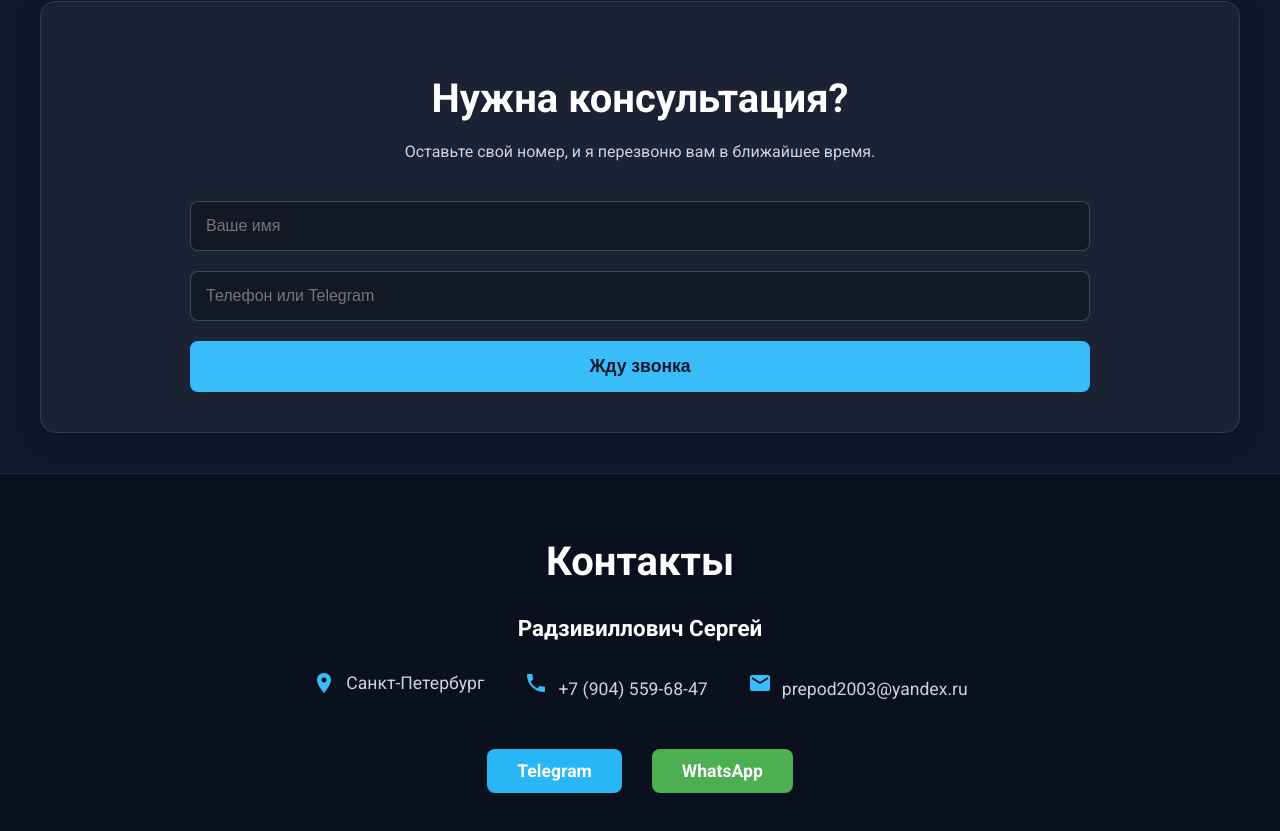
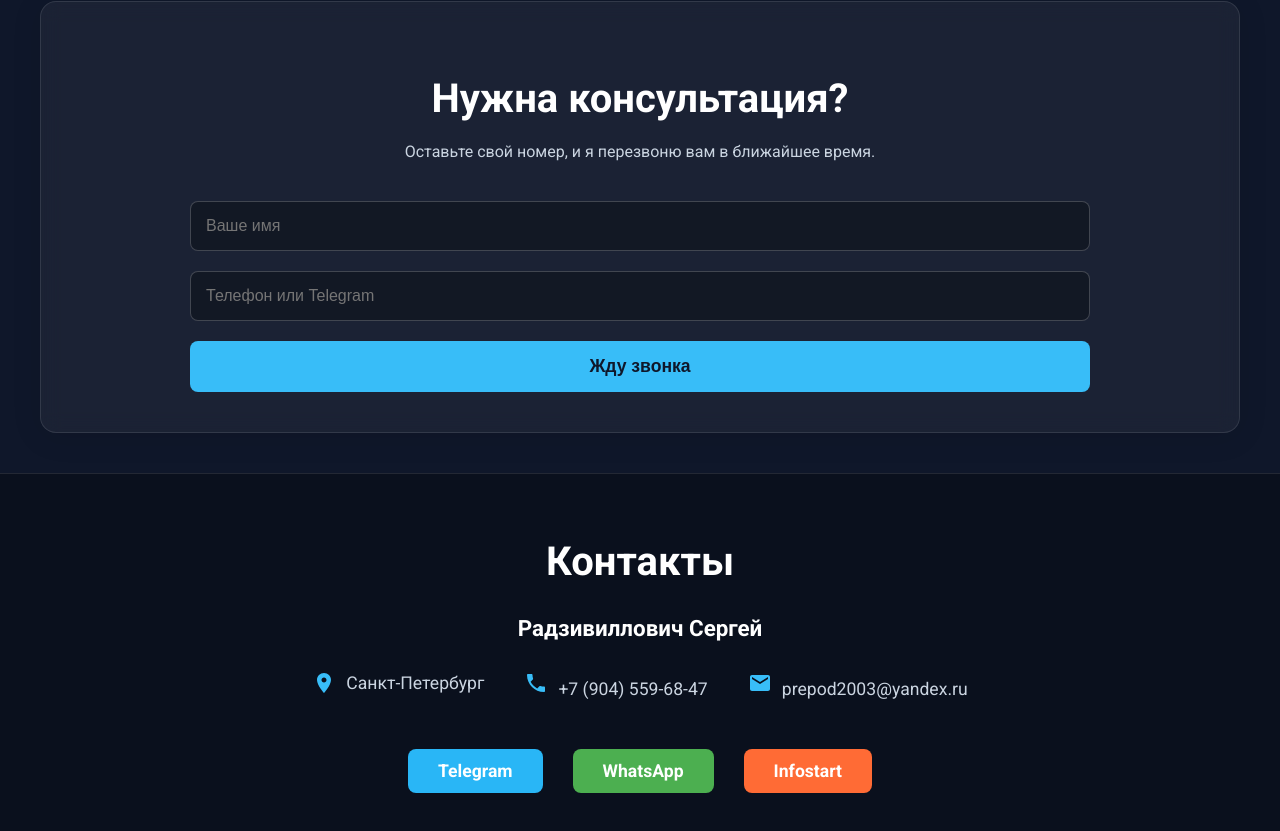
Before and after one commit to prepod2003/1c-expert-landing, a React (Create React App) app: page / in a window 1280 px wide. Shown: the part 3909-4740 px from the top of the page. Built offline with nearby package versions, Linux system fonts and the light colour scheme.

Commit message:
feat: Add Infostart profile link to footer

```diff
--- a/src/components/Footer.css
+++ b/src/components/Footer.css
@@ -70,3 +70,7 @@
 .social-links .whatsapp {
   background-color: #4CAF50;
 }
+
+.social-links .infostart {
+  background-color: #FF6B35;
+}
--- a/src/components/Footer.js
+++ b/src/components/Footer.js
@@ -15,6 +15,7 @@ const Footer = () => {
         <div className="social-links">
           <a href="https://t.me/Prepod2003" target="_blank" rel="noopener noreferrer" className="social-link telegram">Telegram</a>
           <a href="https://wa.me/79045596847" target="_blank" rel="noopener noreferrer" className="social-link whatsapp">WhatsApp</a>
+          <a href="https://infostart.ru/profile/7899" target="_blank" rel="noopener noreferrer" className="social-link infostart">Infostart</a>
         </div>
       </div>
       <div style={{ height: '80px' }}></div> {/* Распорка */}
```
